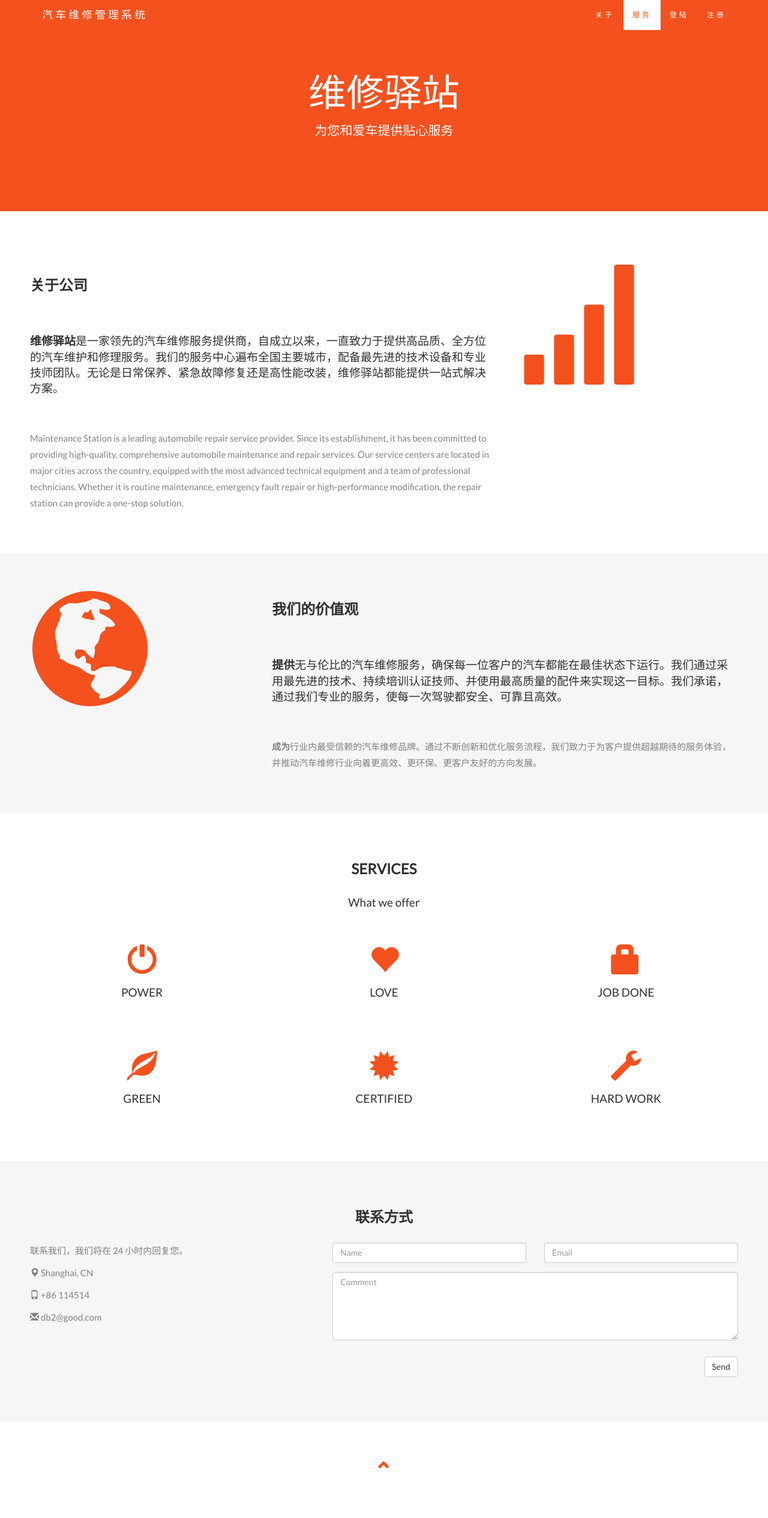
After one commit to luo-xingyu/Automotive-Maintenance-Management, a Django app: template template/home.html in a window 1280 px wide. The commit adds this page. Shown: the whole page at 60% size. Run offline with Django 3.2, Linux system fonts and the light colour scheme; the template is opened without the code that fills it, so the values that code supplies are empty; some libraries are stand-ins or nearby versions.

Commit message:
register

```diff
--- a/mysystem/amm/urls.py
+++ b/mysystem/amm/urls.py
@@ -4,5 +4,7 @@ from . import views
 app_name = 'amm'
 
 urlpatterns = [
-    path('entry/', views.entry, name='entry'),  # 定义 /entry/ 也为 entry 视图，这里可能要用不同的名字以避免冲突
+    path('', views.home, name='home'),
+    path('entry/', views.entry, name='entry'),
+    path('register/', views.register, name='register'),
 ]
--- /dev/null
+++ b/static/css/style.css
@@ -0,0 +1,183 @@
+body {
+    font: 400 15px Lato, sans-serif;
+    line-height: 1.8;
+    color: #818181;
+}
+h2 {
+  font-size: 24px;
+  text-transform: uppercase;
+  color: #303030;
+  font-weight: 600;
+  margin-bottom: 30px;
+}
+h4 {
+  font-size: 19px;
+  line-height: 1.375em;
+  color: #303030;
+  font-weight: 400;
+  margin-bottom: 30px;
+}
+.bg {
+  background-color: #2f2f2f; /* Black Gray */
+  color: #fff;
+}
+.jumbotron {
+  background-color: #f4511e;
+  color: #fff;
+  padding: 100px 25px;
+  font-family: Montserrat, sans-serif;
+}
+.container-fluid {
+  padding: 60px 50px;
+}
+.bg-grey {
+  background-color: #f6f6f6;
+}
+.logo-small {
+  color: #f4511e;
+  font-size: 50px;
+}
+.logo {
+  color: #f4511e;
+  font-size: 200px;
+}
+.thumbnail {
+  padding: 0 0 15px 0;
+  border: none;
+  border-radius: 0;
+}
+.thumbnail img {
+  width: 100%;
+  height: 100%;
+  margin-bottom: 10px;
+}
+.carousel-control.right, .carousel-control.left {
+  background-image: none;
+  color: #f4511e;
+}
+.carousel-indicators li {
+  border-color: #f4511e;
+}
+.carousel-indicators li.active {
+  background-color: #f4511e;
+}
+.item h4 {
+  font-size: 19px;
+  line-height: 1.375em;
+  font-weight: 400;
+  font-style: italic;
+  margin: 70px 0;
+}
+.item span {
+  font-style: normal;
+}
+.panel {
+  border: 1px solid #f4511e;
+  border-radius:0 !important;
+  transition: box-shadow 0.5s;
+}
+.panel:hover {
+  box-shadow: 5px 0px 40px rgba(0,0,0, .2);
+}
+.panel-footer .btn:hover {
+  border: 1px solid #f4511e;
+  background-color: #fff !important;
+  color: #f4511e;
+}
+.panel-heading {
+  color: #fff !important;
+  background-color: #f4511e !important;
+  padding: 25px;
+  border-bottom: 1px solid transparent;
+  border-top-left-radius: 0px;
+  border-top-right-radius: 0px;
+  border-bottom-left-radius: 0px;
+  border-bottom-right-radius: 0px;
+}
+.panel-footer {
+  background-color: white !important;
+}
+.panel-footer h3 {
+  font-size: 32px;
+}
+.panel-footer h4 {
+  color: #aaa;
+  font-size: 14px;
+}
+.panel-footer .btn {
+  margin: 15px 0;
+  background-color: #f4511e;
+  color: #fff;
+}
+.navbar {
+  margin-bottom: 0;
+  background-color: #f4511e;
+  z-index: 9999;
+  border: 0;
+  font-size: 12px !important;
+  line-height: 1.42857143 !important;
+  letter-spacing: 4px;
+  border-radius: 0;
+  font-family: Montserrat, sans-serif;
+}
+.navbar li a, .navbar .navbar-brand {
+  color: #fff !important;
+}
+.navbar-nav li a:hover, .navbar-nav li.active a {
+  color: #f4511e !important;
+  background-color: #fff !important;
+}
+.navbar-default .navbar-toggle {
+  border-color: transparent;
+  color: #fff !important;
+}
+footer .glyphicon {
+  font-size: 20px;
+  margin-bottom: 20px;
+  color: #f4511e;
+}
+
+
+.slideanim {visibility:hidden;}
+.slide {
+  animation-name: slide;
+  -webkit-animation-name: slide;
+  animation-duration: 1s;
+  -webkit-animation-duration: 1s;
+  visibility: visible;
+}
+@keyframes slide {
+  0% {
+    opacity: 0;
+    transform: translateY(70%);
+  }
+  100% {
+    opacity: 1;
+    transform: translateY(0%);
+  }
+}
+@-webkit-keyframes slide {
+  0% {
+    opacity: 0;
+    -webkit-transform: translateY(70%);
+  }
+  100% {
+    opacity: 1;
+    -webkit-transform: translateY(0%);
+  }
+}
+@media screen and (max-width: 768px) {
+  .col-sm-4 {
+    text-align: center;
+    margin: 25px 0;
+  }
+  .btn-lg {
+    width: 100%;
+    margin-bottom: 35px;
+  }
+}
+@media screen and (max-width: 480px) {
+  .logo {
+    font-size: 150px;
+  }
+}
--- /dev/null
+++ b/template/home.html
@@ -0,0 +1,180 @@
+<!DOCTYPE html>
+<html lang="en">
+<head>
+  <!-- Theme Made By www.w3schools.cn -->
+  <title>汽车维修管理系统</title>
+  <meta charset="utf-8">
+  <meta name="viewport" content="width=device-width, initial-scale=1">
+  <link rel="stylesheet" href="https://www.w3schools.cn/lib/bootstrap/3.4.1/css/bootstrap.min.css">
+  <link href="https://fonts.googleapis.com/css?family=Montserrat" rel="stylesheet" type="text/css">
+  <link href="https://fonts.googleapis.com/css?family=Lato" rel="stylesheet" type="text/css">
+  <script src="https://ajax.aspnetcdn.com/ajax/jQuery/jquery-3.5.1.min.js"></script>
+  <script src="https://www.w3schools.cn/lib/bootstrap/3.4.1/js/bootstrap.min.js"></script>
+  {% load static %}
+  <link rel="stylesheet" type="text/css" href="{% static 'css/style.css' %}">
+
+</head>
+<body id="myPage" data-spy="scroll" data-target=".navbar" data-offset="60">
+
+<nav class="navbar navbar-default navbar-fixed-top">
+  <div class="container">
+    <div class="navbar-header">
+      <button type="button" class="navbar-toggle" data-toggle="collapse" data-target="#myNavbar">
+        <span class="icon-bar"></span>
+        <span class="icon-bar"></span>
+        <span class="icon-bar"></span>
+      </button>
+      <a class="navbar-brand" href="/">汽车维修管理系统</a>
+    </div>
+    <div class="collapse navbar-collapse" id="myNavbar">
+      <ul class="nav navbar-nav navbar-right">
+        <li><a href="#about">关于</a></li>
+        <li><a href="#services">服务</a></li>
+        <li><a href="entry">登陆</a></li>
+        <li><a href="register">注册</a></li>
+      </ul>
+    </div>
+  </div>
+</nav>
+
+<div class="jumbotron text-center">
+  <h1>维修驿站</h1>
+  <p>为您和爱车提供贴心服务</p>
+</div>
+
+<!-- Container (About Section) -->
+<div id="about" class="container-fluid">
+  <div class="row">
+    <div class="col-sm-8">
+      <h2>关于公司</h2><br>
+      <h4>
+        <strong>维修驿站</strong>是一家领先的汽车维修服务提供商，自成立以来，一直致力于提供高品质、全方位的汽车维护和修理服务。我们的服务中心遍布全国主要城市，配备最先进的技术设备和专业技师团队。无论是日常保养、紧急故障修复还是高性能改装，维修驿站都能提供一站式解决方案。
+      </h4><br>
+      <p>
+        Maintenance Station is a leading automobile repair service provider. Since its establishment, it has been committed to providing high-quality, comprehensive automobile maintenance and repair services. Our service centers are located in major cities across the country, equipped with the most advanced technical equipment and a team of professional technicians. Whether it is routine maintenance, emergency fault repair or high-performance modification, the repair station can provide a one-stop solution.
+      </p>
+    </div>
+    <div class="col-sm-4">
+      <span class="glyphicon glyphicon-signal logo"></span>
+    </div>
+  </div>
+</div>
+
+<div class="container-fluid bg-grey">
+  <div class="row">
+    <div class="col-sm-4">
+      <span class="glyphicon glyphicon-globe logo slideanim"></span>
+    </div>
+    <div class="col-sm-8">
+      <h2>我们的价值观</h2><br>
+      <h4><strong>提供</strong>无与伦比的汽车维修服务，确保每一位客户的汽车都能在最佳状态下运行。我们通过采用最先进的技术、持续培训认证技师、并使用最高质量的配件来实现这一目标。我们承诺，通过我们专业的服务，使每一次驾驶都安全、可靠且高效。</h4><br>
+      <p><strong>成为</strong>行业内最受信赖的汽车维修品牌。通过不断创新和优化服务流程，我们致力于为客户提供超越期待的服务体验，并推动汽车维修行业向着更高效、更环保、更客户友好的方向发展。</p>
+    </div>
+  </div>
+</div>
+
+<!-- Container (Services Section) -->
+<div id="services" class="container-fluid text-center">
+  <h2>SERVICES</h2>
+  <h4>What we offer</h4>
+  <br>
+  <div class="row slideanim">
+    <div class="col-sm-4">
+      <span class="glyphicon glyphicon-off logo-small"></span>
+      <h4>POWER</h4>
+    </div>
+
+    <div class="col-sm-4">
+      <span class="glyphicon glyphicon-heart logo-small"></span>
+      <h4>LOVE</h4>
+    </div>
+
+    <div class="col-sm-4">
+      <span class="glyphicon glyphicon-lock logo-small"></span>
+      <h4>JOB DONE</h4>
+    </div>
+  </div>
+  <br><br>
+
+  <div class="row slideanim">
+    <div class="col-sm-4">
+      <span class="glyphicon glyphicon-leaf logo-small"></span>
+      <h4>GREEN</h4>
+    </div>
+
+    <div class="col-sm-4">
+      <span class="glyphicon glyphicon-certificate logo-small"></span>
+      <h4>CERTIFIED</h4>
+    </div>
+
+    <div class="col-sm-4">
+      <span class="glyphicon glyphicon-wrench logo-small"></span>
+      <h4 style="color:#303030;">HARD WORK</h4>
+    </div>
+  </div>
+</div>
+
+<!-- Container (Contact Section) -->
+<div id="contact" class="container-fluid bg-grey">
+  <h2 class="text-center">联系方式</h2>
+  <div class="row">
+    <div class="col-sm-5">
+      <p>联系我们，我们将在 24 小时内回复您。</p>
+      <p><span class="glyphicon glyphicon-map-marker"></span> Shanghai, CN</p>
+      <p><span class="glyphicon glyphicon-phone"></span> +86 114514</p>
+      <p><span class="glyphicon glyphicon-envelope"></span> db2@good.com</p>
+    </div>
+    <div class="col-sm-7 slideanim">
+      <div class="row">
+        <div class="col-sm-6 form-group">
+          <input class="form-control" id="name" name="name" placeholder="Name" type="text" required>
+        </div>
+        <div class="col-sm-6 form-group">
+          <input class="form-control" id="email" name="email" placeholder="Email" type="email" required>
+        </div>
+      </div>
+      <textarea class="form-control" id="comments" name="comments" placeholder="Comment" rows="5"></textarea><br>
+      <div class="row">
+        <div class="col-sm-12 form-group">
+          <button class="btn btn-default pull-right" type="submit">Send</button>
+        </div>
+      </div>
+    </div>
+  </div>
+</div>
+
+
+<footer class="container-fluid text-center">
+  <a href="#myPage" title="To Top">
+    <span class="glyphicon glyphicon-chevron-up"></span>
+  </a>
+</footer>
+
+<script>
+$(document).ready(function(){
+  $(".navbar a, footer a[href='#myPage']").on('click', function(event) {
+    if (this.hash !== "") {
+      event.preventDefault();
+      var hash = this.hash;
+      $('html, body').animate({
+        scrollTop: $(hash).offset().top
+      }, 900, function(){
+        window.location.hash = hash;
+      });
+    }
+  });
+
+  $(window).scroll(function() {
+    $(".slideanim").each(function(){
+      var pos = $(this).offset().top;
+      var winTop = $(window).scrollTop();
+        if (pos < winTop + 600) {
+          $(this).addClass("slide");
+        }
+    });
+  });
+})
+</script>
+
+</body>
+</html>
```
Also changed, not shown: mysystem/amm/views.py (+75 -19 lines), static/css/login.css (added, +57 -0 lines), static/css/register.css (added, +57 -0 lines), template/entry.html (+27 -32 lines), template/register.html (added, +102 -0 lines).
